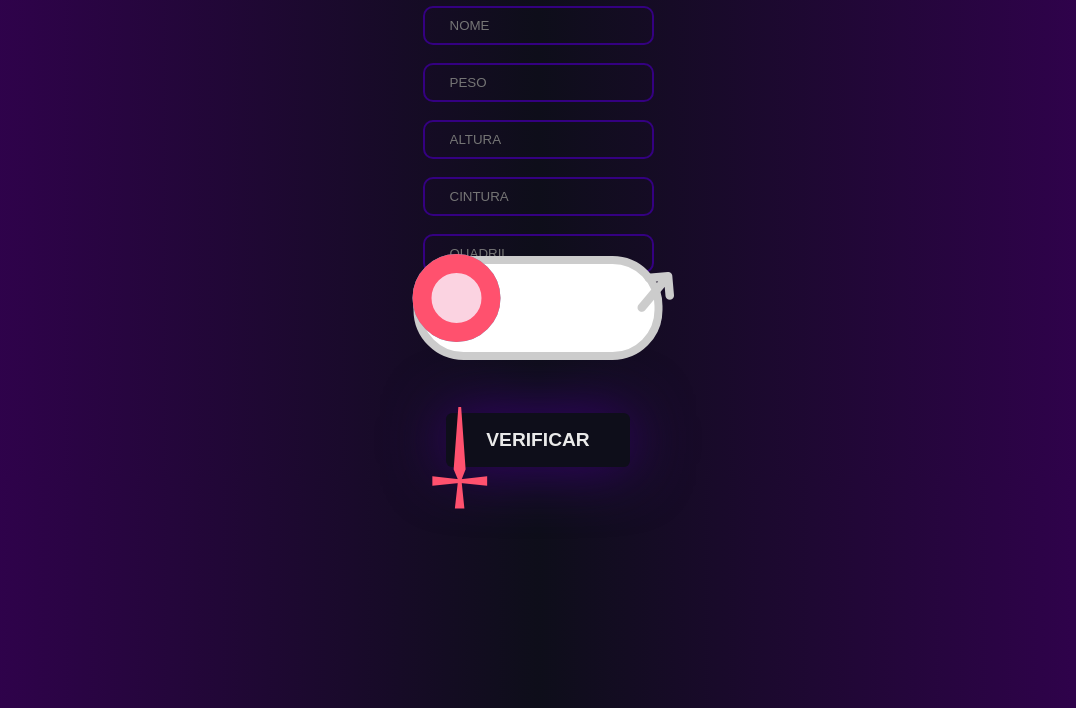
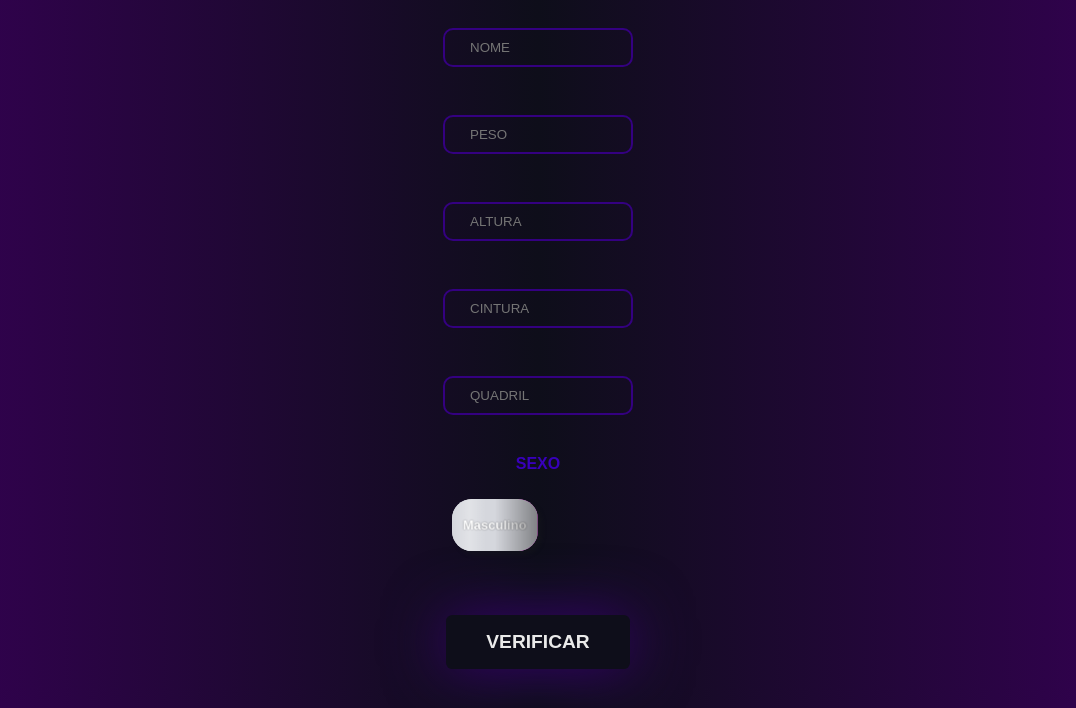
Before and after one commit to Guspezzini/Sistema_De_Triagem, a website built with webpack: page index.html in a window 1280 px wide. Shown: the part 92-800 px from the top of the page, without its empty margins (102-1178 px from the left). Built offline with nearby package versions, Linux system fonts and the light colour scheme.

Commit message:
terceira versão

```diff
--- a/index.html
+++ b/index.html
@@ -4,7 +4,7 @@
     <meta charset="UTF-8">
     <meta name="viewport" content="width=device-width, initial-scale=1.0">
     <link rel="stylesheet" href="style.css">
-    <script src="./dist/bundle.js"defer></script>
+    <script src="./public/bundle.js"defer></script>
     <title>Triagem Médica</title>
 </head>
 <body>
@@ -28,17 +28,28 @@
     <br>
 
     <input id="circQuadril" placeholder="QUADRIL"class="inputfive" name="text" type="text"/>
-    <br>
+
 
     <p class="sexo">sexo</p>
-    <input id="sexo" class="gender-taggle" type="checkbox" hidden="" />
-<label for="switch" class="switch">
-  <p id="M" class="female">†</p>
-  <p id="H" class="male">➜</p>
+<label class="switch">
+  <input id="sexo" class="switch__input" type="checkbox" role="switch" />
+  <span class="switch__handle">
+    <span class="switch__handle-sides">
+      <span class="switch__handle-side"></span>
+    </span>
+    <span class="switch__handle-labels">
+      <!-- Alterado de "Off" para "M" com ID masculino -->
+      <span id="H" class="switch__handle-label" aria-hidden="true">Masculino</span>
+      <!-- Alterado de "On" para "F" com ID feminino -->
+      <span id="F" class="switch__handle-label" aria-hidden="true">Feminino</span>
+    </span>
+    <span class="switch__handle-texture"></span>
+  </span>
+</label>
 </label>
 
     </select>
-    <br><br><br><br>
+    <br>
     </div>
 
 
--- a/style.css
+++ b/style.css
@@ -1,25 +1,29 @@
-*{
-    margin: 100;
-    padding: 0;
+* {
+  margin: 0;
+  padding: 0;
+  box-sizing: border-box; /* Garante que tamanhos batam certinho */
 }
 
-.all{
-text-align: center;
-
-}body{
-    box-sizing: border-box;
-    background: linear-gradient(to right, rgb(53, 0, 84), rgb(14, 14, 26), rgb(53, 0, 84));
-}.sexo{
-   color: #3800ba;
+.all {
+  text-align: center;
 }
 
+body {
+  background: linear-gradient(to right, rgb(53, 0, 84), rgb(14, 14, 26), rgb(53, 0, 84));
+}
+
+.sexo {
+  color: #3800ba;
+  margin-top: 40px;
+  margin-bottom: 10px;
+  font-family: sans-serif;
+  text-transform: uppercase;
+  font-weight: bold;
+}
 
 .btn {
-
   display: block;
-  margin: 0 auto;
-
-
+  margin: 20px auto;
   font-size: 1.2rem;
   padding: 1rem 2.5rem;
   border: none;
@@ -32,7 +36,6 @@
   font-weight: 700;
   transition: 0.6s;
   box-shadow: 0px 0px 60px #380071;
-
 }
 
 .btn:active {
@@ -44,11 +47,10 @@
   background: linear-gradient(270deg, rgba(25, 0, 45, 0.681) 0%, rgba(98, 0, 255, 0.873) 60%);
   color: rgb(4, 4, 38);
 }
-.inputone {
+
+.inputone, .inputtwo, .inputtree, .inputfour, .inputfive {
   display: block;
-  margin: 0 auto;
-
-
+  margin: 15px auto;
   color: white;
   border: 2px solid rgb(52, 0, 129);
   border-radius: 10px;
@@ -56,149 +58,188 @@
   background: transparent;
   max-width: 190px;
 }
-.inputtwo {
 
+/* --- AJUSTES DO SWITCH PADRONIZADO PARA SEU HTML --- */
+
+.switch__input {
+  color: hsl(223, 10%, 90%);
+  font-size: 15px;
+}
+
+.switch,
+.switch__input,
+.switch__handle-sides,
+.switch__handle-side,
+.switch__handle-labels,
+.switch__handle-label,
+.switch__handle-texture {
   display: block;
-  margin: 0 auto;
+}
 
+.switch,
+.switch__input {
+  cursor: pointer;
+  -webkit-tap-highlight-color: transparent;
+}
 
-  color: white;
-  border: 2px solid rgb(52, 0, 129);
-  border-radius: 10px;
-  padding: 10px 25px;
-  background: transparent;
-  max-width: 190px;
+.switch {
+  margin: 20px auto;
+  position: relative;
+  width: 12em;   /* Aumentado de 5em para 12em para caber as palavras inteiras */
+  height: 4em;   /* Ajustado para formato retangular mais anatômico */
 }
-.inputtree {
 
+.switch__input {
+  background-color: transparent !important;
+  box-shadow: none !important;
+  border-radius: 0.25em;
+  outline: transparent;
+  position: relative;
+  width: 100%;
+  height: 100%;
+  transition: background-color 0.4s, box-shadow 0.4s;
+  -webkit-appearance: none;
+  appearance: none;
+  z-index: 2;   /* Mantém o clique sempre funcional */
+}
+
+.switch__input:before {
+  border-radius: inherit;
+  box-shadow: 0 0 0 max(0.125em, 1px) hsla(223, 90%, 50%, 0);
+  content: "";
   display: block;
-  margin: 0 auto;
+  position: absolute;
+  inset: 0;
+  transition: box-shadow 0.15s linear;
+}
 
+.switch__handle,
+.switch__handle-sides,
+.switch__handle-side,
+.switch__handle-labels,
+.switch__handle-label {
+  position: absolute;
+}
 
-  color: white;
-  border: 2px solid rgb(52, 0, 129);
-  border-radius: 10px;
-  padding: 10px 25px;
-  background: transparent;
-  max-width: 190px;
+.switch__handle,
+.switch__handle-label {
+  transition: transform 0.4s cubic-bezier(0.65, 0, 0.36, 1.6);
 }
-.inputfour {
-  display: block;
-  margin: 0 auto;
 
+.switch__handle,
+.switch__handle-sides,
+.switch__handle-texture {
+  border-radius: 20px; /* Bordas mais arredondadas para combinar com seus inputs */
+}
 
-  color: white;
-  border: 2px solid rgb(52, 0, 129);
-  border-radius: 10px;
-  padding: 10px 25px;
-  background: transparent;
-  max-width: 190px;
+.switch__handle {
+  box-shadow: 0.25em 0.25em 0.25em hsla(223, 10%, 10%, 0.4);
+  top: 10%;
+  left: 5%;
+  width: 45%;   /* Largura do botão deslizante interno ajustada */
+  height: 80%;
+  rotate: 0deg; /* Removido rotação de 270deg antiga para o botão ficar horizontal */
 }
-.inputfive {
 
-  display: block;
-  margin: 0 auto;
+.switch__handle-sides,
+.switch__handle-labels,
+.switch__handle-texture {
+  width: 100%;
+  height: 100%;
+}
 
+.switch__handle-sides,
+.switch__handle-side {
+  background-color: hsl(223, 10%, 85%);
+  transition: background-color 0.4s, transform 0.4s cubic-bezier(0.65, 0, 0.36, 1.6);
+}
 
-  color: white;
-  border: 2px solid rgb(52, 0, 129);
-  border-radius: 10px;
-  padding: 10px 25px;
-  background: transparent;
-  max-width: 190px;
+.switch__handle-sides {
+  --side-on: hsl(302, 90%, 40%);
+  background-image: linear-gradient(90deg, transparent 50%, var(--side-on) 50%);
+  overflow: hidden;
 }
-.switch {
-  background-color: white;
-  width: 233px;
-  height: 88px;
-  position: absolute;
-  border-radius: 50px;
-  border: 8px solid #ccc;
-  cursor: pointer;
+
+.switch__handle-side {
+  background-image: linear-gradient(90deg, var(--side-on) 50%, transparent 50%);
+  transform: translateX(-50%);
+  width: 200%;
+  height: 100%;
+}
+
+.switch__handle-labels {
+  transform-style: preserve-3d;
+  -webkit-user-select: none;
+  -moz-user-select: none;
   user-select: none;
-  display: inline-block;
+}
+
+/* Corrigido: Texto em pé (0deg) e na cor branca */
+.switch__handle-label {
+  backface-visibility: hidden;
+  font-family: sans-serif;
+  font-size: 13px;
+  font-weight: bold;
+  color: #ffffff !important;
+  text-shadow: 0 0 0.125em rgba(0, 0, 0, 0.6);
+  line-height: 1;
   top: 50%;
   left: 50%;
-  transform: translate(-50%, -50%);
-}
-.switch::before,
-.switch::after {
-  content: "";
-  width: 50px;
-  height: 50px;
-  background-color: white;
-  position: absolute;
-  border-radius: 50%;
-  top: -11%;
-  left: -4%;
-  transition:
-    all 350ms cubic-bezier(0, 0.95, 0.38, 0.98),
-    background 150ms ease;
-  transform-origin: right center;
-}
-.switch::before {
-  border: 19.2px solid rgb(76, 189, 226);
-}
-.switch::after {
-  background: #fbd3e1;
-  border: 19.2px solid #ff516e;
-}
-.gender-taggle:checked + .switch:before {
-  background: #1cb7ea;
-  transform: translateX(165%);
-  border: 19.2px solid #ff516e;
-}
-.gender-taggle + .switch .female {
-  color: #ff516e;
-}
-.gender-taggle:checked + .switch .male {
-  color: #1cb7ea;
-}
-.gender-taggle + .switch .male {
-  color: #ccc;
-}
-.gender-taggle:checked + .switch .female {
-  color: #ccc;
-}
-.gender-taggle:checked + .switch:after {
-  background: #d3f0fb;
-  transform: translateX(165%);
-  border: 19.2px solid #1cb7ea;
-}
-.female,
-.male {
-  position: absolute;
-  font-weight: lighter;
-  color: #ccc;
-}
-.female {
-  z-index: -1;
-  top: 3%;
-  left: 3%;
-  transform: rotate(180deg);
-  font-size: 125px;
-  font-weight: 400;
-}
-.male {
-  z-index: -1;
-  left: 87%;
-  top: -97%;
-  font-size: 70px;
-  transform: rotate(-50deg);
+  text-align: center;
+  /* Removido o rotateZ(90deg) para o texto não ficar de lado */
+  transform: translate(-50%, -50%) rotateY(0deg) translateZ(0.55rem);
 }
 
-@keyframes bounce {
-  0%,
-  20%,
-  50%,
-  80%,
-  100% {
-    transform: translateY(0);
+/* Segunda palavra (Feminino) mantida em pé e branca */
+.switch__handle-label + .switch__handle-label {
+  color: #ffffff !important;
+  transform: translate(-50%, -50%) rotateY(180deg) translateZ(0.55rem);
+}
+
+.switch__handle-texture {
+  background-image: linear-gradient(
+    90deg,
+    hsla(0, 0%, 100%, 0),
+    hsla(0, 0%, 100%, 0.3) 20%,
+    hsla(0, 0%, 100%, 0) 40%,
+    hsla(0, 0%, 0%, 0) 50%,
+    hsla(0, 0%, 0%, 0.4)
+  );
+  transform: translateZ(0);
+}
+
+/* Distância de rolagem lateral ajustada para a nova largura retangular */
+.switch__input:checked ~ .switch__handle {
+  transform: translateX(100%);
+}
+
+.switch__input:checked ~ .switch__handle .switch__handle-side {
+  transform: translateX(0);
+}
+
+.switch__input:checked ~ .switch__handle .switch__handle-label {
+  transform: translate(-50%, -50%) rotateY(180deg) translateZ(0.55rem);
+}
+
+.switch__input:checked ~ .switch__handle .switch__handle-label + .switch__handle-label {
+  transform: translate(-50%, -50%) rotateY(360deg) translateZ(0.55rem);
+}
+
+.switch__label {
+  overflow: hidden;
+  position: absolute;
+  width: 1px;
+  height: 1px;
+}
+
+/* Modo escuro limpo e integrado */
+@media (prefers-color-scheme: dark) {
+  .switch__handle-sides,
+  .switch__handle-side {
+    background-color: hsl(256, 100%, 40%);
   }
-  40% {
-    transform: translateY(-30px);
-  }
-  60% {
-    transform: translateY(-15px);
+  .switch__input {
+    background-color: transparent !important;
+    box-shadow: none !important;
   }
 }
--- a/webpack.config.js
+++ b/webpack.config.js
@@ -6,8 +6,8 @@
   output: {
     // Arquivo de saÃ­da final que o navegador vai ler
     filename: 'bundle.js',
-    // O Webpack vai salvar dentro de uma pasta chamada "dist" na raiz do projeto
-    path: path.resolve(__dirname, 'dist'),
+    // O Webpack vai salvar dentro de uma pasta chamada "public" na raiz do projeto
+    path: path.resolve(__dirname, 'public'),
   },
   // MantÃ©m o cÃ³digo legÃ­vel no bundle.js facilitando a depuraÃ§Ã£o
   mode: 'development'
```
Also changed, not shown: public/bundle.js (renamed from dist/bundle.js).
